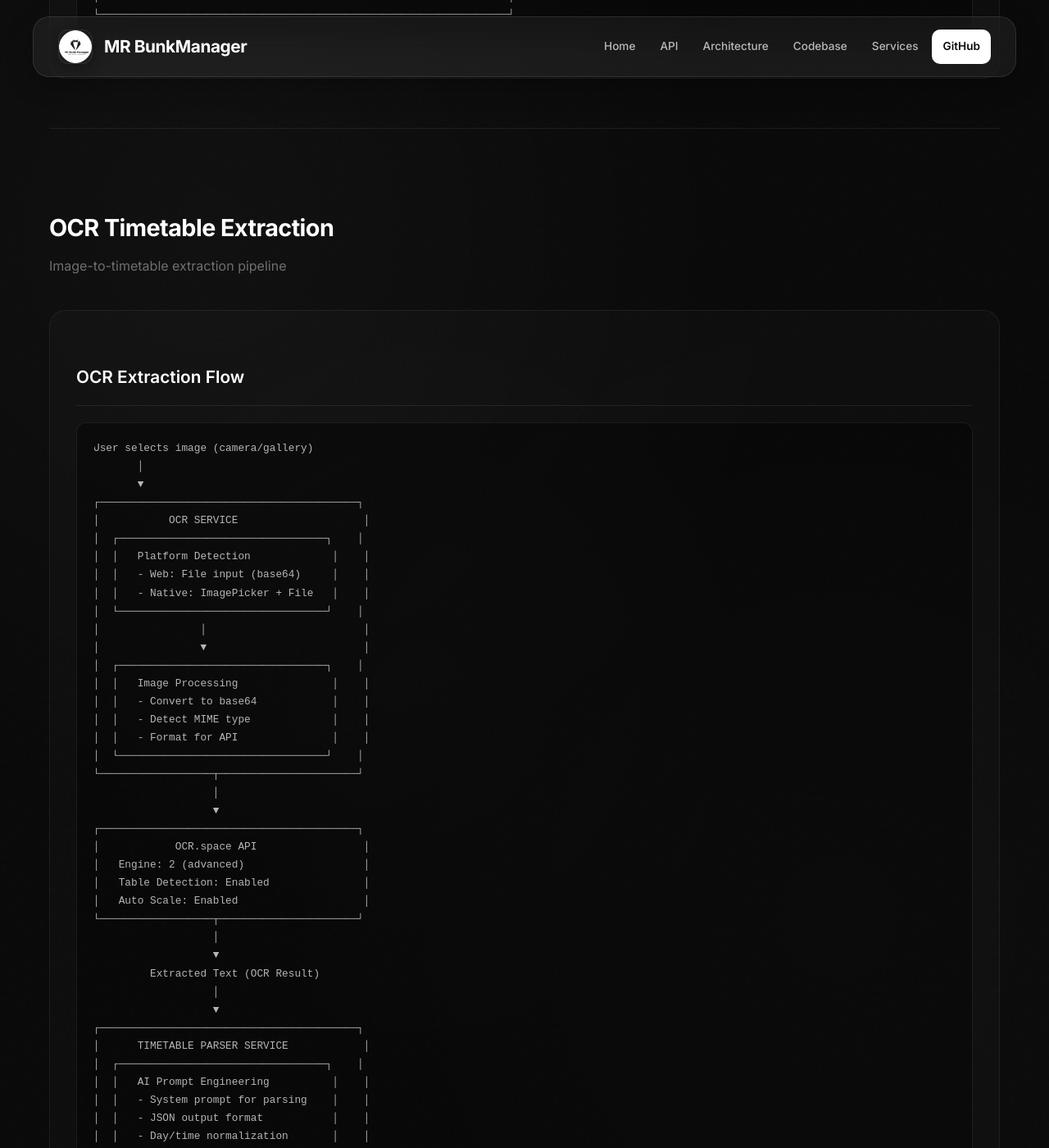
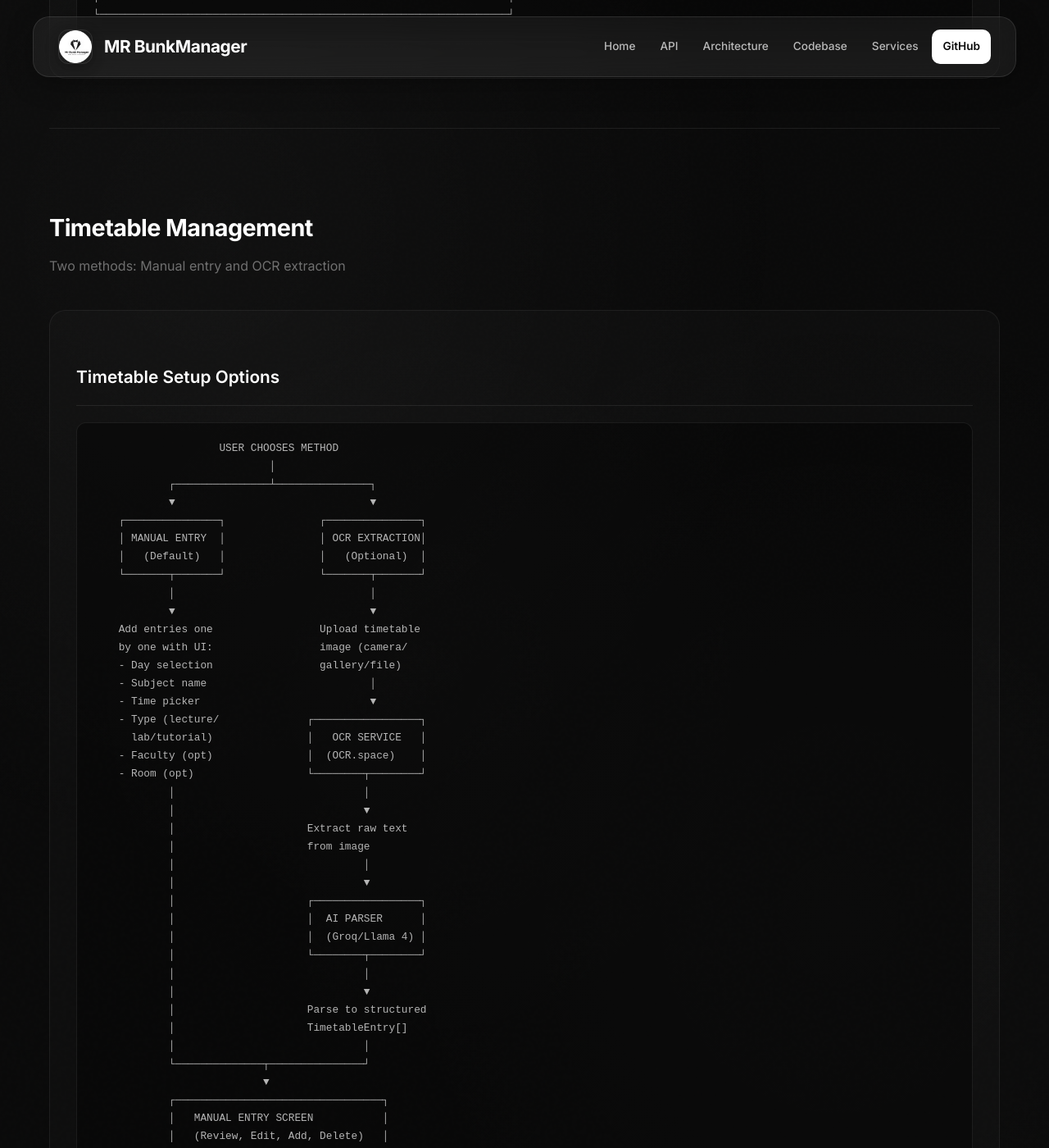
Before and after one commit to mithun50/MR_BunkManager, a Jekyll site: the page built from docs/ARCHITECTURE.md, in a window 1280 px wide and 1400 px high, scrolled down 7290 px. Shown: the whole window at 82% size. Built offline with Jekyll 4.4.1, drawn with Linux system fonts in a browser that asks for light colours; some of the changed text lies outside the part shown.

Commit message:
docs: Improve timetable documentation with both manual and OCR methods
- Add detailed "How OCR Timetable Extraction Works" section to README
- Update README to present manual entry and OCR extraction as equal options
- Add comprehensive timetable setup diagram to ARCHITECTURE.md showing both paths
- Add info box to SERVICES.md explaining both methods
- Update index.md with dual-method feature descriptions
- Clarify that OCR extraction feeds into manual entry screen for review/edit

```diff
--- a/docs/ARCHITECTURE.md
+++ b/docs/ARCHITECTURE.md
@@ -674,12 +674,69 @@ notificationService.ts
 </div>
 
 <div class="section-divider">
-  <h2>OCR Timetable Extraction</h2>
-  <p>Image-to-timetable extraction pipeline</p>
+  <h2>Timetable Management</h2>
+  <p>Two methods: Manual entry and OCR extraction</p>
 </div>
 
 <div class="arch-card">
-  <h3>OCR Extraction Flow</h3>
+  <h3>Timetable Setup Options</h3>
+  <div class="diagram-box">
+    <pre><code>                    USER CHOOSES METHOD
+                            │
+            ┌───────────────┴───────────────┐
+            ▼                               ▼
+    ┌───────────────┐               ┌───────────────┐
+    │ MANUAL ENTRY  │               │ OCR EXTRACTION│
+    │   (Default)   │               │   (Optional)  │
+    └───────┬───────┘               └───────┬───────┘
+            │                               │
+            ▼                               ▼
+    Add entries one                 Upload timetable
+    by one with UI:                 image (camera/
+    - Day selection                 gallery/file)
+    - Subject name                          │
+    - Time picker                           ▼
+    - Type (lecture/              ┌─────────────────┐
+      lab/tutorial)               │   OCR SERVICE   │
+    - Faculty (opt)               │  (OCR.space)    │
+    - Room (opt)                  └────────┬────────┘
+            │                              │
+            │                              ▼
+            │                     Extract raw text
+            │                     from image
+            │                              │
+            │                              ▼
+            │                     ┌─────────────────┐
+            │                     │  AI PARSER      │
+            │                     │  (Groq/Llama 4) │
+            │                     └────────┬────────┘
+            │                              │
+            │                              ▼
+            │                     Parse to structured
+            │                     TimetableEntry[]
+            │                              │
+            └──────────────┬───────────────┘
+                           ▼
+            ┌─────────────────────────────────┐
+            │   MANUAL ENTRY SCREEN           │
+            │   (Review, Edit, Add, Delete)   │
+            │   - All entries editable        │
+            │   - Add more entries manually   │
+            │   - Delete unwanted entries     │
+            └───────────────┬─────────────────┘
+                            │
+                            ▼
+            ┌─────────────────────────────────┐
+            │       SAVE TO FIRESTORE         │
+            │   - Save timetable entries      │
+            │   - Auto-create subjects for    │
+            │     attendance tracking         │
+            └─────────────────────────────────┘</code></pre>
+  </div>
+</div>
+
+<div class="arch-card">
+  <h3>OCR Extraction Pipeline (Detail)</h3>
   <div class="diagram-box">
     <pre><code>User selects image (camera/gallery)
        │
@@ -727,18 +786,24 @@ notificationService.ts
 ┌─────────────────────────────────────────┐
 │            GROQ API                      │
 │   Model: Llama 4 Maverick                │
-│   Temperature: 0.1 | Max Tokens: 4096    │
+│   Temperature: 0.1 (structured output)   │
+│   Max Tokens: 4096                       │
 └──────────────────┬──────────────────────┘
                    │
                    ▼
       Structured TimetableEntry[]
+      {day, subject, subjectCode,
+       startTime, endTime, type,
+       faculty, room}
                    │
                    ▼
 ┌─────────────────────────────────────────┐
-│      TIMETABLE MANUAL ENTRY SCREEN       │
-│   - Review extracted entries             │
-│   - Edit/Add/Delete entries              │
-│   - Save to Firestore                    │
+│      MANUAL ENTRY SCREEN                 │
+│   - Pre-filled with extracted entries    │
+│   - User can review and edit             │
+│   - Add more entries manually            │
+│   - Delete incorrect entries             │
+│   - Save when satisfied                  │
 └─────────────────────────────────────────┘</code></pre>
   </div>
 </div>
```
Also changed, not shown: other parts of docs/ARCHITECTURE.md (+4 -2 lines), docs/SERVICES.md (+9 -2 lines), index.md (+3 -3 lines), README.md.
